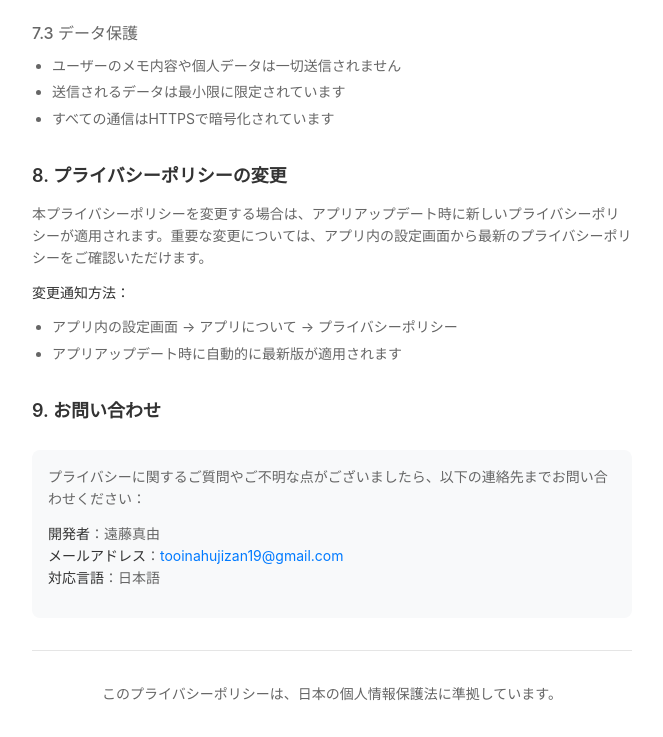
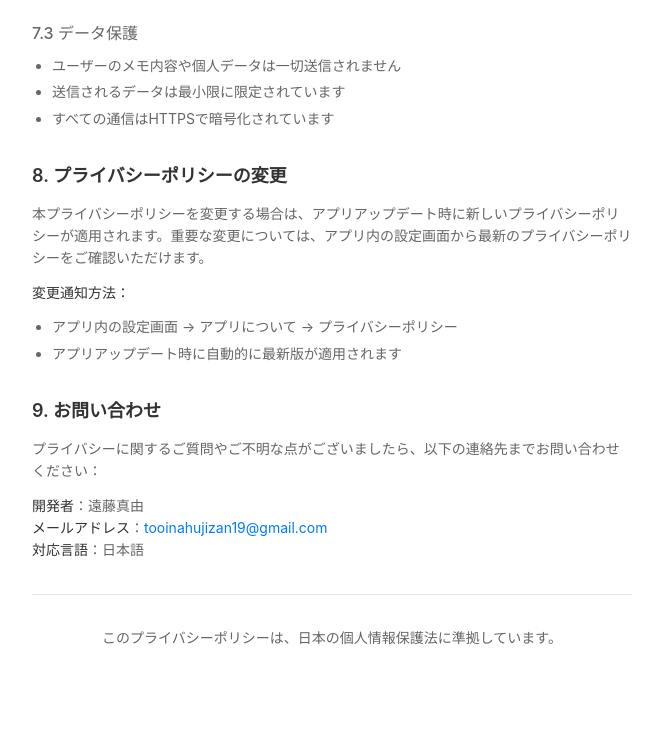
Before and after one commit to matenzakura/shufflememo, a plain HTML site: page privacypolicy.html in a window 1280 px wide. Shown: the part 2847-3584 px from the top of the page, without its empty margins (308-971 px from the left). After the commit the page ends 3528 px from the top, so only its background shows below. Drawn offline with Linux system fonts and the light colour scheme.

Commit message:
Update privacypolicy.html

```diff
--- a/privacypolicy.html
+++ b/privacypolicy.html
@@ -67,13 +67,6 @@
         strong {
             color: #333;
             font-weight: 500;
-        }
-
-        .contact {
-            background: #f8f9fa;
-            padding: 16px;
-            border-radius: 8px;
-            margin: 24px 0;
         }
 
         .highlight {
@@ -259,13 +252,11 @@
         </ul>
 
         <h2>9. お問い合わせ</h2>
-        <div class="contact">
-            <p>プライバシーに関するご質問やご不明な点がございましたら、以下の連絡先までお問い合わせください：</p>
+        <p>プライバシーに関するご質問やご不明な点がございましたら、以下の連絡先までお問い合わせください：</p>
 
-            <p><strong>開発者</strong>：遠藤真由<br>
-            <strong>メールアドレス</strong>：<a href="mailto:tooinahujizan19@gmail.com">tooinahujizan19@gmail.com</a><br>
-            <strong>対応言語</strong>：日本語</p>
-        </div>
+        <p><strong>開発者</strong>：遠藤真由<br>
+        <strong>メールアドレス</strong>：<a href="mailto:tooinahujizan19@gmail.com">tooinahujizan19@gmail.com</a><br>
+        <strong>対応言語</strong>：日本語</p>
 
         <hr>
         <div class="footer">
```
